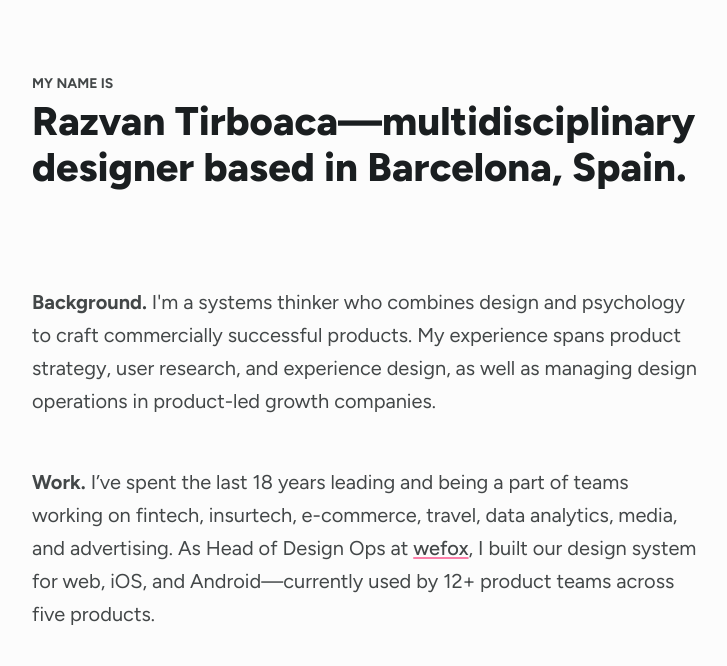
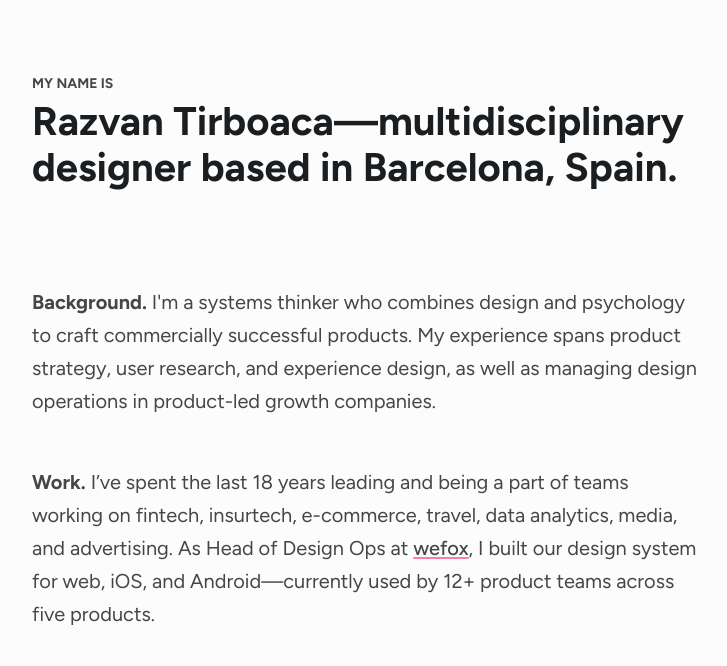
Before and after one commit to razvantirboaca/helloraz, an Eleventy site: page src/index.njk in a window 1280 px wide. Shown: the part 134-800 px from the top of the page, without its empty margins (272-999 px from the left). Built offline with nearby package versions, Linux system fonts and the light colour scheme; Eleventy itself is replaced by a stand-in of ours; files that its build step writes are made by us from their sources.

Commit message:
Fix: Removes font weight extrabold

```diff
--- a/src/_layouts/base.njk
+++ b/src/_layouts/base.njk
@@ -11,7 +11,7 @@
         <link rel="stylesheet" href="{{ '/assets/css/main.css' | url }}">
         <link rel="preconnect" href="https://fonts.googleapis.com">
         <link rel="preconnect" href="https://fonts.gstatic.com" crossorigin>
-        <link href="https://fonts.googleapis.com/css2?family=Caveat&family=Figtree:wght@400;500;700;800&display=swap" rel="stylesheet">
+        <link href="https://fonts.googleapis.com/css2?family=Caveat&family=Figtree:wght@400;500;700&display=swap" rel="stylesheet">
         {% include 'meta.njk' %}
     </head>
     <body class="antialiased h-full flex flex-col bg-neutral text-neutral-medium dark:font-medium">
--- a/src/index.njk
+++ b/src/index.njk
@@ -16,7 +16,7 @@ layout: base
 <main class="flex-auto">
     <section class="mx-auto max-w-lg md:max-w-2xl p-8 md:py-12 lg:px-0">
         <span class="mb-1 block text-xs md:text-sm font-bold uppercase">My name is</span>
-        <h1 class="text-2xl md:text-5xl text-neutral-strong font-extrabold">Razvan Tirboaca—multidisciplinary designer based in Barcelona, Spain.</h1>
+        <h1 class="text-2xl md:text-5xl text-neutral-strong font-bold">Razvan Tirboaca—multidisciplinary designer based in Barcelona, Spain.</h1>
     </section>
     <section class="mx-auto max-w-lg md:max-w-2xl p-8 md:py-12 lg:px-0">
         <p class="text-lg md:text-xl"><b>Background.</b> I'm a systems thinker who combines design and psychology to craft commercially successful products. My experience spans product strategy, user research, and experience design, as well as managing design operations in product-led growth companies.</p>
```
